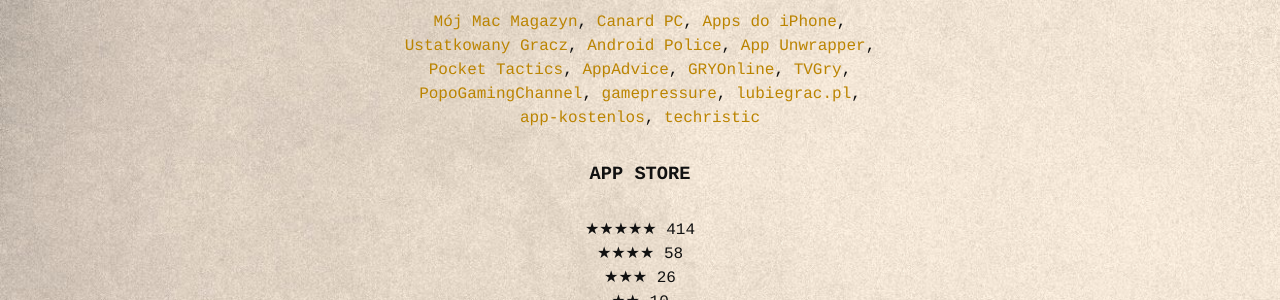
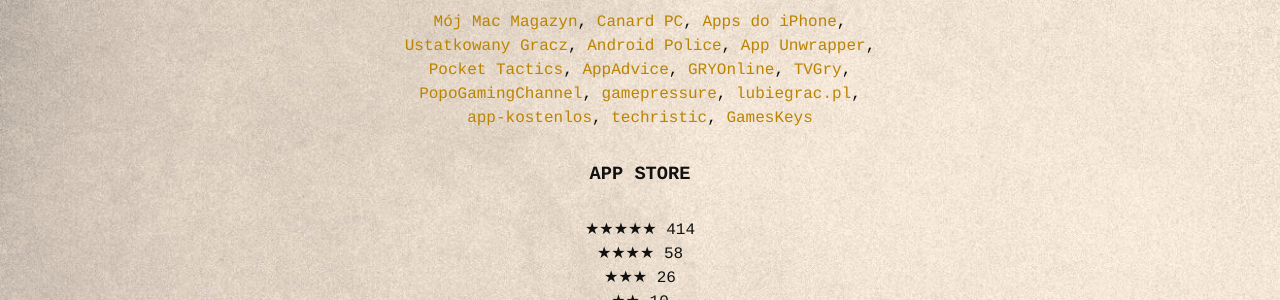
Before and after one commit to sobstel/sobstel.github.com, a Jekyll site: the page built from hydropuzzle/reviews.md, in a window 1280 px wide and 900 px high. Shown: the part 206-506 px from the top of the window. Built offline with Jekyll 4.4.1, drawn with Linux system fonts in a browser that asks for light colours.

Commit message:
If you spend too much time thinking about a thing, you'll never get it done

```diff
--- a/hydropuzzle/reviews.md
+++ b/hydropuzzle/reviews.md
@@ -22,7 +22,8 @@
 [gamepressure](https://www.gamepressure.com/games/hydropuzzle/zb5589),
 [lubiegrac.pl](https://lubiegrac.pl/recenzja,6088,hydropuzzle),
 [app-kostenlos](http://www.app-kostenlos.de/2018/02/18/wer-hat-die-wasserversorgung-gekappt-premium-spiel-hydropuzzle-kurzzeitig-gratis-fuer-iphone-und-ipad/),
-[techristic](https://www.techristic.com/todays-apps-gone-free-hydropuzzle-pinz-sentence-builder-master-and-more/)
+[techristic](https://www.techristic.com/todays-apps-gone-free-hydropuzzle-pinz-sentence-builder-master-and-more/),
+[GamesKeys](https://gameskeys.net/most-relaxing-games-to-play-on-your-ios-devices/)
 
 ### APP STORE
 
```
